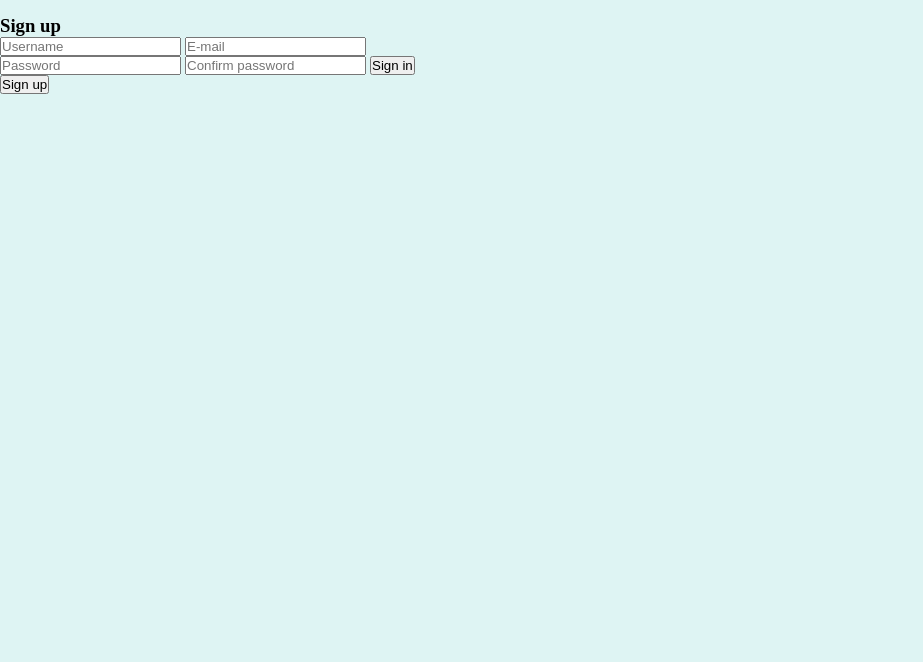
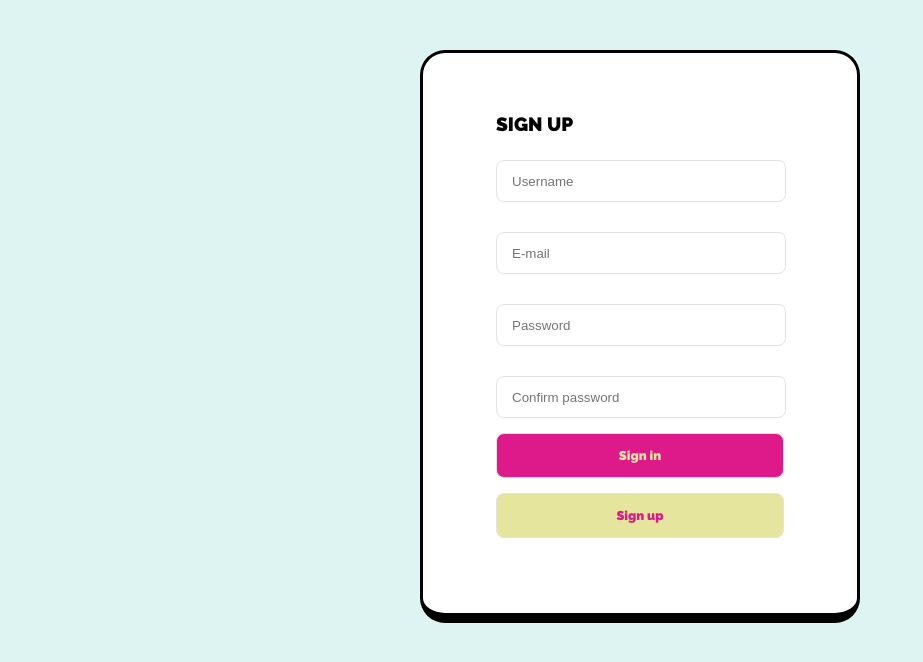
Before and after one commit to RockyLatchman/jukebox, a PHP site: page /jukebox/sign-up in a window 1280 px wide. Shown: the part 115-777 px from the top of the page, without its empty margins (0-923 px from the left). Run offline with PHP 8.4, Linux system fonts and the light colour scheme; some libraries are stand-ins or nearby versions; some web fonts are replaced.

Commit message:
CSS for sign up template

```diff
--- a/public/css/main.css
+++ b/public/css/main.css
@@ -354,12 +354,11 @@ color:  #000;
 
 /* Sign up */
 
-
 .form-card {
 width: 30% !important;
 height: auto;
-margin: 50px auto 0 auto;
-padding: 50px 25px;
+margin: 35px auto 0 auto;
+padding: 35px 25px;
 background: #fff;
 border-top: 3px solid #000;
 border-right: 3px solid #000;
@@ -370,17 +369,17 @@ border-radius: 25px;
 
 .form-card form {
 width: 75%;
-height: 50vh;
-margin: 25px auto 0 auto;
+height: auto;
+margin: 0 auto;
+padding-bottom: 25px;
 }
-
 
 .form-card h3 {
 color: #000;
 font: 900 1.2em "raleway", sans-serif;
 text-transform: uppercase;
 text-align: left;
-margin: 15px auto;
+margin: 25px auto 10px auto;
 }
 
 .form-card input {
@@ -391,16 +390,15 @@ border: 1px solid #E4E2E2;
 outline: transparent;
 }
 
+.form-card form input[type='text']::placeholder,
 .form-card form input[type='email']::placeholder,
 .form-card form input[type='password']::placeholder
 {
 padding-left: 15px;
 }
 
-.form-card input[type='email'] {
-margin: 15px 0;
-}
-
+.form-card input[type='text'],
+.form-card input[type='email'],
 .form-card input[type='password'] {
 margin: 15px 0;
 }
--- a/templates/registration/sign-up.php
+++ b/templates/registration/sign-up.php
@@ -17,7 +17,7 @@
 </header>
 <main>
     <section>
-        <div>
+        <div class="form-card">
          <form method="POST" name="registration-form">
             <h3>Sign up</h3>
             <input type="text" name="username" placeholder="Username"  required>
```
